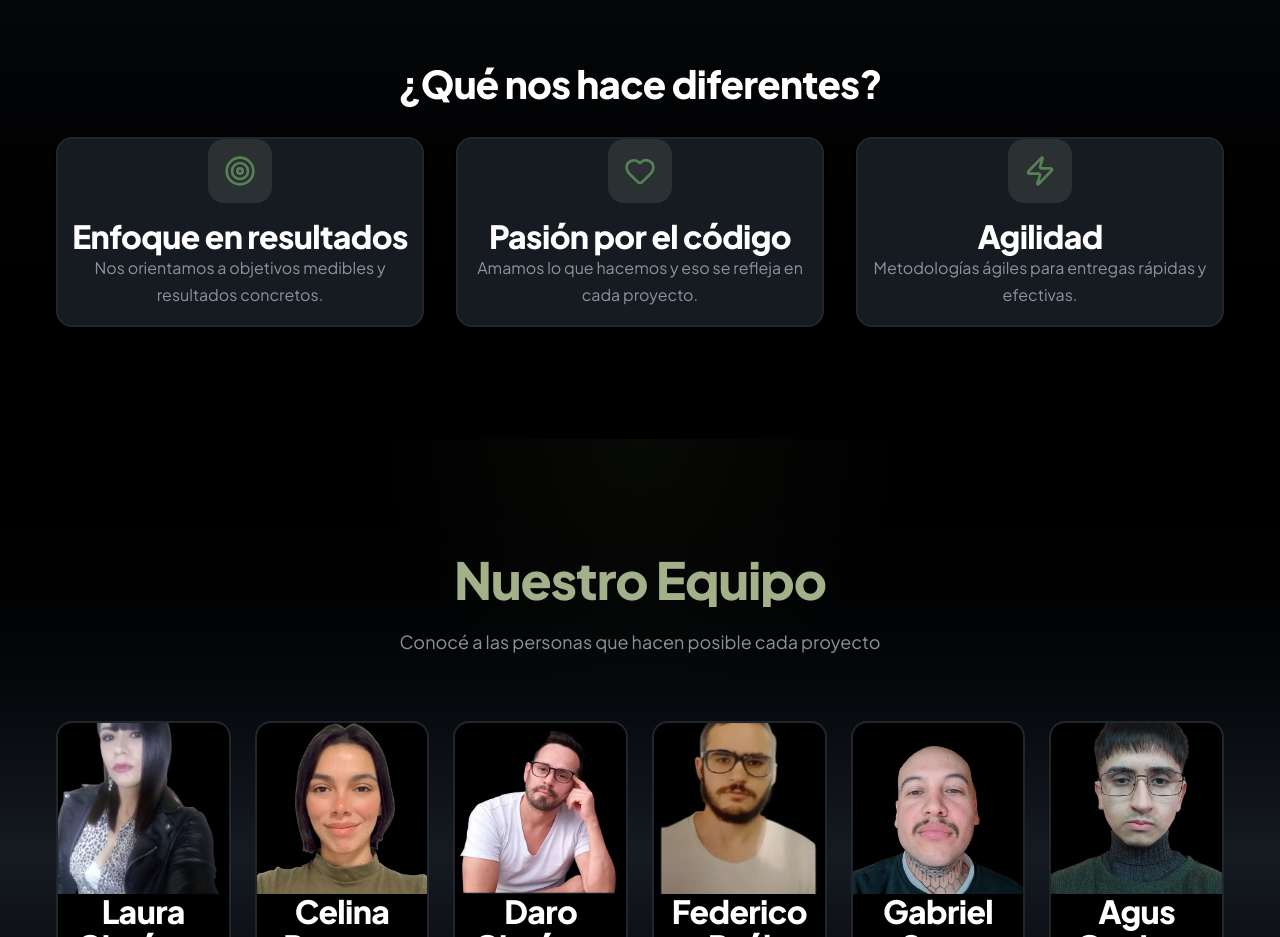
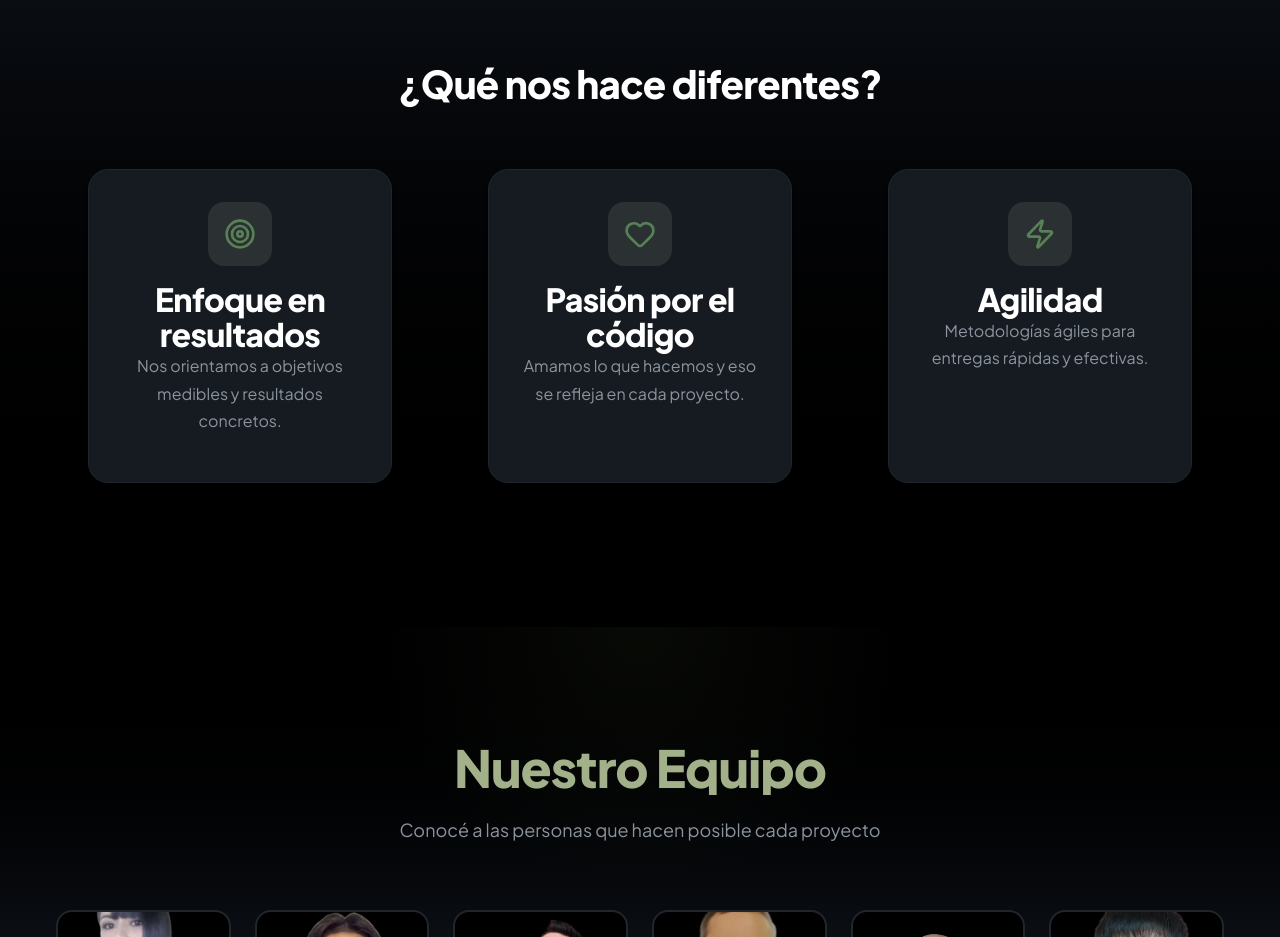
Before and after one commit to dgimenezdeveloper/folkode-webapp, a Next.js app in the folder frontend/: page / in a window 1280 px wide. Shown: the part 3642-4579 px from the top of the page. Built offline with nearby package versions, Linux system fonts and the light colour scheme.

Commit message:
Se agrega padding interno a las cards de "¿Que nos hace Diferentes?"

```diff
--- a/frontend/src/components/sections/AboutUs.tsx
+++ b/frontend/src/components/sections/AboutUs.tsx
@@ -216,7 +216,7 @@ export default function AboutUs() {
 								whileInView={{ opacity: 1, scale: 1 }}
 								viewport={{ once: true }}
 								transition={{ duration: 0.4, delay: 0.2 + index * 0.1 }}
-								className="flex flex-col items-center text-center gap-4 p-6 rounded-2xl bg-[var(--color-surface)] border-2 border-[var(--color-border)] shadow-md hover:border-[var(--color-primary)]/50 hover:shadow-xl transition-all duration-300 group"
+								className="card flex flex-col items-center text-center gap-4 p-6 rounded-2xl bg-[var(--color-surface)] border-2 border-[var(--color-border)] shadow-md hover:border-[var(--color-primary)]/50 hover:shadow-xl transition-all duration-300 group"
 							>
 								<div className="flex-shrink-0 w-16 h-16 rounded-2xl bg-[var(--color-primary)]/15 flex items-center justify-center group-hover:scale-110 transition-transform">
 									<feature.icon className="w-8 h-8 text-[var(--color-primary-hover)]" />
```
